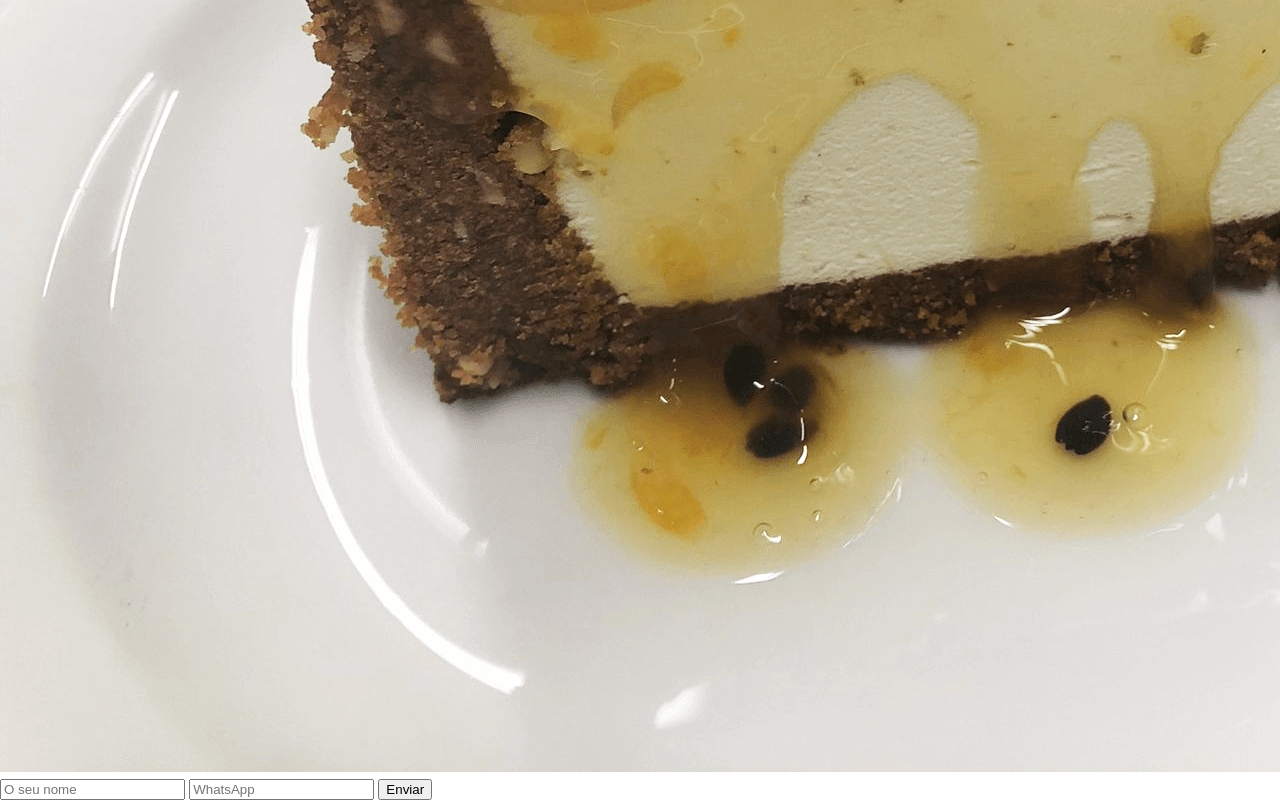
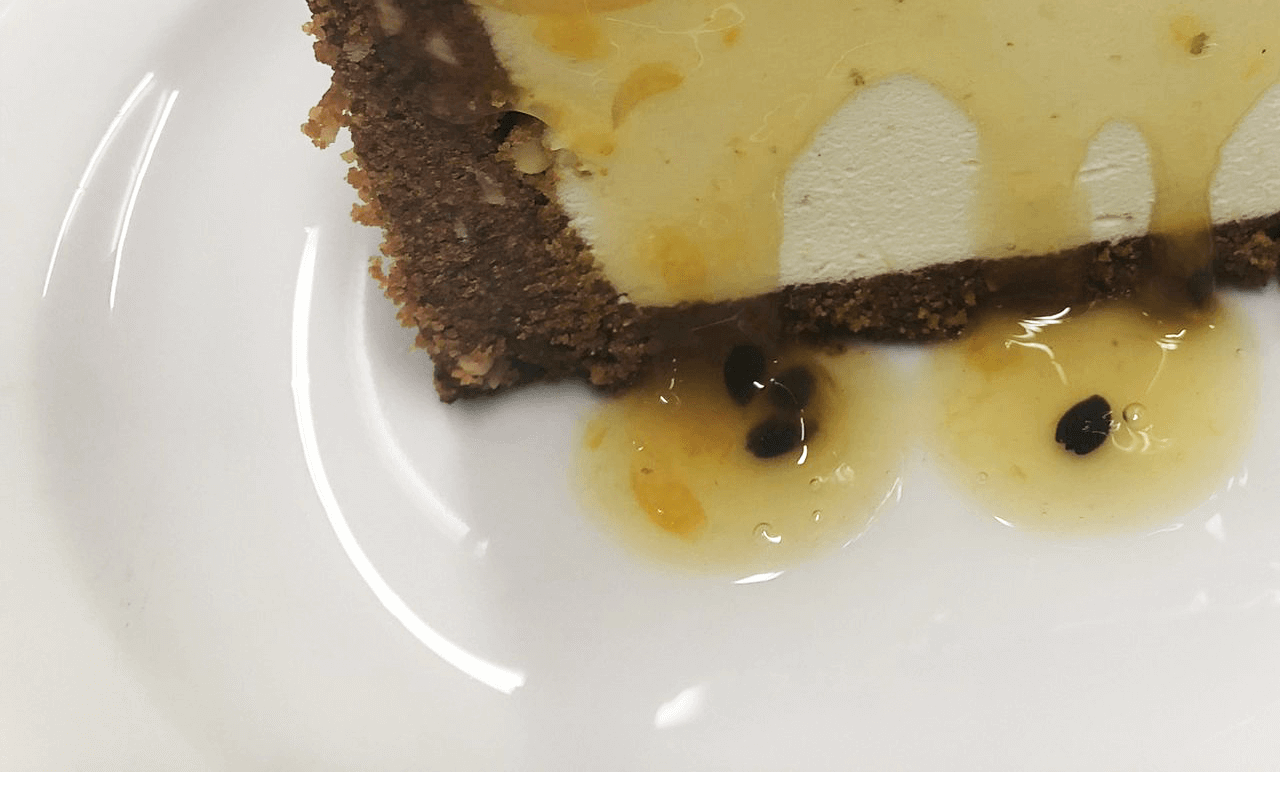
Before and after one commit to MTFerdi/AWS-Automated-Lead-Email-System-for-Pao-com-Badjia, a plain HTML site: page index.html in a window 1280 px wide. Shown: the part 10032-10832 px from the top of the page. After the commit the page ends 10809 px from the top, so only its background shows below. Drawn offline with Linux system fonts and the light colour scheme.

```diff
--- a/index.html
+++ b/index.html
@@ -13,9 +13,8 @@
     <link rel="manifest" href="manifest.webmanifest" />
 
     <!-- Styles -->
-    <link rel="stylesheet" href="styles.css" />
+    <link rel="stylesheet" href="styles.css">
 </head>
-
 <body>
 
     <!-- HERO SECTION -->
@@ -48,11 +47,7 @@
         <img src="img/Signup-Form-optimized.png" alt="Formulário de pedido">
 
         <form id="leadForm">
-            <!-- Campos (mantém exatamente como no teu original) -->
-            <input type="text" name="nome" placeholder="O seu nome" required>
-            <input type="text" name="whatsapp" placeholder="WhatsApp" required>
-
-            <button type="submit" class="btn-submit">Enviar</button>
+            <!-- Campos -->
         </form>
     </section>
 
```
Lines whose indentation alone changed are shown as unchanged.
